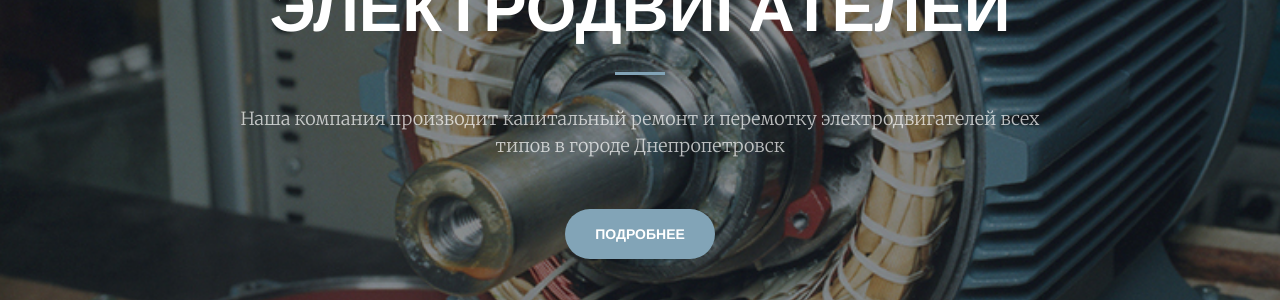
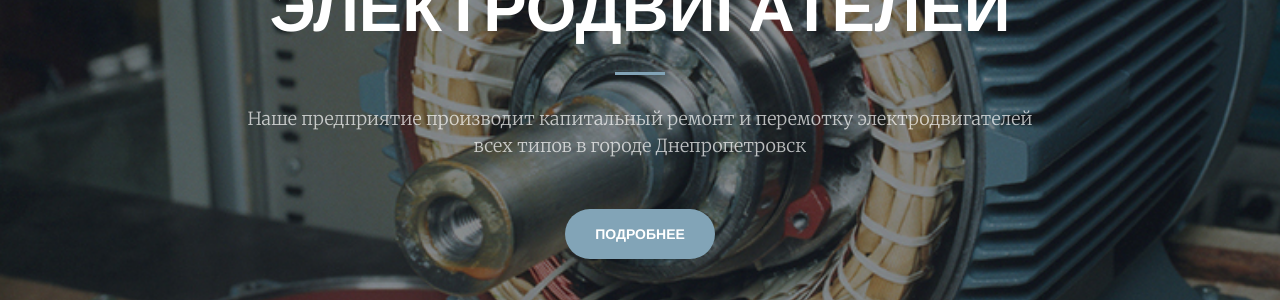
Before and after one commit to Magnum800/e-motors, a Jekyll site: the page built from index.html, in a window 1280 px wide and 900 px high. Shown: the part 371-671 px from the top of the window. Built offline with Jekyll 4.4.1, drawn with Linux system fonts in a browser that asks for light colours.

Commit message:
Update header.html

```diff
--- a/_includes/header.html
+++ b/_includes/header.html
@@ -3,7 +3,7 @@
         <div class="header-content-inner">
             <h1>ремонт электродвигателей</h1>
             <hr>
-            <p>Наша компания производит капитальный ремонт и перемотку электродвигателей всех типов в городе Днепропетровск</p>
+            <p>Наше предприятие производит капитальный ремонт и перемотку электродвигателей всех типов в городе Днепропетровск</p>
             <a href="#about" class="btn btn-primary btn-xl page-scroll">подробнее</a>
         </div>
     </div>
```
